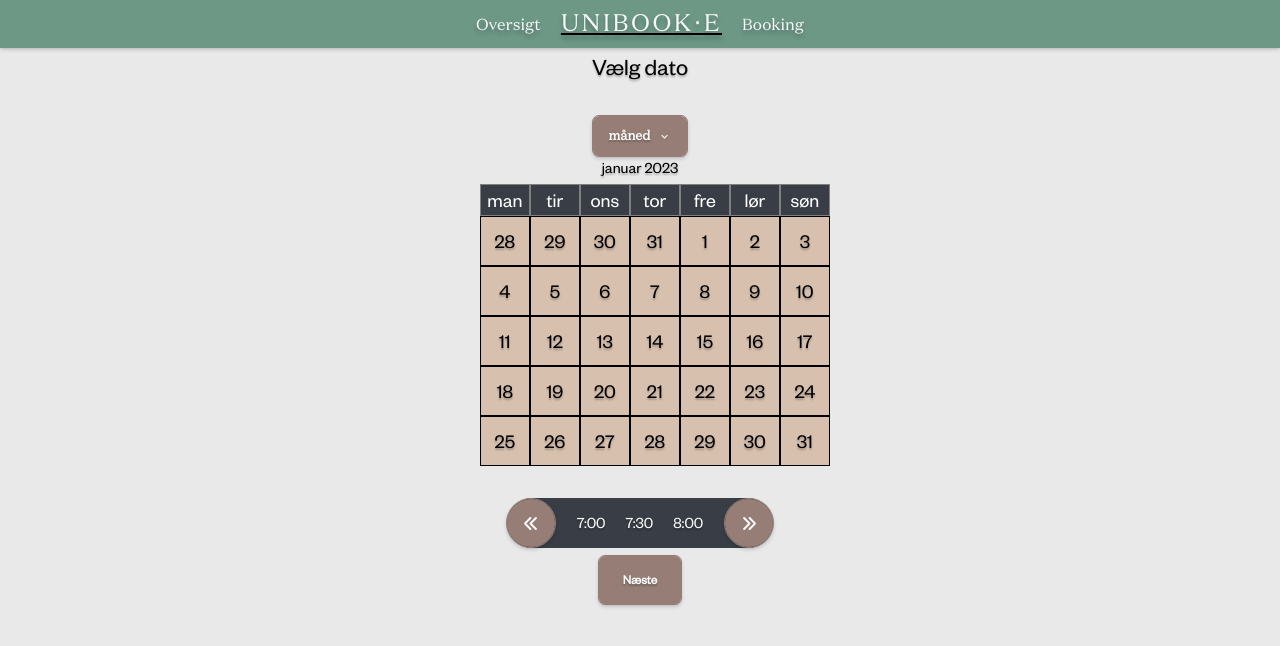
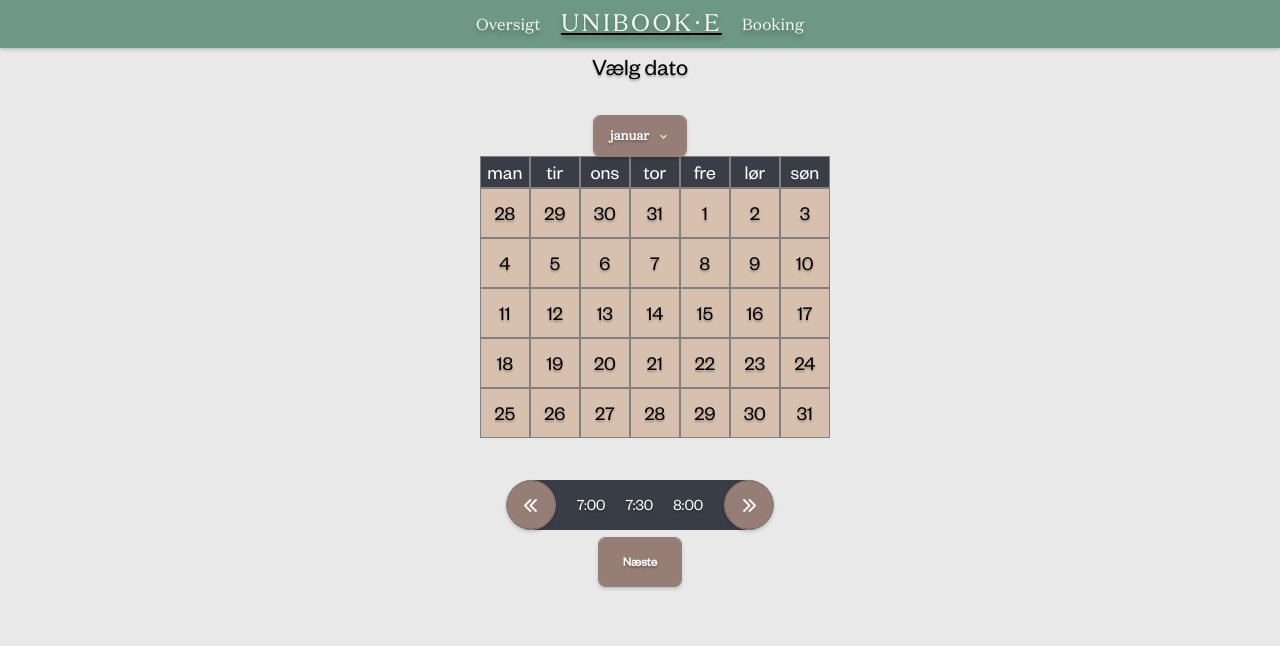
Before and after one commit to Woldbye/unibook-e, a React (Create React App) app in the folder client/: page /book/date/1 in a window 1280 px wide. Shown: the top 646 px of the page. Built offline with nearby package versions, Linux system fonts and the light colour scheme; no server answers; a web font is replaced by a local one.

Commit message:
Work on calendar
Co-authored-by: Anna <adoringbella2023@gmail.com>
Co-authored-by: Marius Stokkebro <Marius007@hotmail.dk>
Co-authored-by: Jeppe Balslev <jebal@itu.dkname>

```diff
--- a/client/src/components/Calendar.js
+++ b/client/src/components/Calendar.js
@@ -5,39 +5,34 @@ import Color from '../Colors';
 import React from 'react';
 
 class Calendar extends React.Component {
-  month = "januar"
-
   constructor(props) {
     super(props);
     const {} = props;
-    this.state = { value: 1, value2: 2,value3:3,value4:4,value0:31}
+    this.state = { month: "januar", value: 1, value2: 2,value3:3,value4:4,value0:31}
   }
 
-  changeMonth= (month) => {
-    if(month==="januar"||"august"){
-      this.setState({value:1,value2:2,value3:3,value4:4,value0:31})
-    }
-    if(month==="febuar"){
-      this.setState({value:29,value2:30,value3:31,value4: 1,value0:28})
-    }
-    if(month==="marts"){
-      month ="marts";
-      this.setState({value:1,value2:2,value3:3,value4: 4,value0:28})
-    }
-    if(month==="april"||month==="juni"||month==="september"||month==="november"){
-      this.setState({value:31,value2:1,value3:2,value4: 3,value0:30})
-    }
-    if(month==="maj"||month==="juli"||month==="october"||month==="december"){
-      this.setState({value:1,value2:2,value3:3,value4: 4,value0:30})
+  changeMonth= (newMonth) => {
+    if(newMonth==="januar"||"august"){
+      this.setState({month: newMonth, value:1,value2:2,value3:3,value4:4,value0:31})
+    } else if(newMonth==="febuar"){
+      this.setState({month: newMonth, value:29,value2:30,value3:31,value4: 1,value0:28})
+    } else if(newMonth==="marts"){
+      this.setState({month: newMonth, value:1,value2:2,value3:3,value4: 4,value0:28})
+    } else if(newMonth==="april" || newMonth==="juni" || newMonth==="september" || newMonth==="november"){
+      this.setState({month: newMonth, value:31,value2:1,value3:2,value4: 3,value0:30})
+    } else if(newMonth==="maj" || newMonth==="juli" || newMonth==="october" || newMonth==="december"){
+      this.setState({month: newMonth, value:1,value2:2,value3:3,value4: 4,value0:30})
+    } else {
+      throw new Error("Invalid month: " + newMonth);
     }
   }
 
   render(){
     return(
-      <Container textAlign={'center'} paddingBottom={'250px'}>
+      <Container textAlign={'center'} paddingBottom={'260px'}>
         <Menu>
           <MenuButton as={Button} rightIcon={<ChevronDownIcon />}>
-            måned
+            {this.state.month}
           </MenuButton>
           <MenuList>
             <MenuItem onClick={() => this.changeMonth("januar")}>Januar</MenuItem>
@@ -52,12 +47,9 @@ class Calendar extends React.Component {
             <MenuItem onClick={() => this.changeMonth("october")}>October</MenuItem>
             <MenuItem onClick={() => this.changeMonth("november")}>November</MenuItem>
             <MenuItem onClick={() => this.changeMonth("december")}>December</MenuItem>
-
           </MenuList>
         </Menu>
-        <Text paddingBottom={'1'}> {this.month+" "+"2023"}</Text>
         <Grid
-          // h = '90%'
           marginLeft={'18%'}
           templateRows='repeat(6, 1fr)'
           templateColumns='repeat(7, 1fr)'
@@ -91,30 +83,34 @@ class Calendar extends React.Component {
           </GridItem>
           <ToggleButton
               borderRadius={'0'}
+              border='1px solid grey'
               height={'50px'}
               width={'50px'}
               className={'date-button'}
               onChange={(x) => console.log("Toggle button called with event ",x)}
-              children={<Text>{this.state.value0-3}</Text>}
+              children={<Text>{this.state.value0 - 3}</Text>}
           />
           <ToggleButton
               borderRadius={'0'}
+              border='1px solid grey'
               height={'50px'}
               width={'50px'}
               className={'date-button'}
               onChange={(x) => console.log("Toggle button called with event ",x)}
-              children={<Text>{this.state.value0-2}</Text>}
+              children={<Text>{this.state.value0 - 2}</Text>}
           />
           <ToggleButton
               borderRadius={'0'}
+              border='1px solid grey'
               height={'50px'}
               width={'50px'}
               className={'date-button'}
               onChange={(x) => console.log("Toggle button called with event ",x)}
-              children={<Text>{this.state.value0-1}</Text>}
+              children={<Text>{this.state.value0 - 1}</Text>}
             />
           <ToggleButton
               borderRadius={'0'}
+              border='1px solid grey'
               height={'50px'}
               width={'50px'}
               className={'date-button'}
@@ -123,6 +119,7 @@ class Calendar extends React.Component {
             />
           <ToggleButton
               borderRadius={'0'}
+              border='1px solid grey'
               height={'50px'}
               width={'50px'}
               className={'date-button'}
@@ -131,6 +128,7 @@ class Calendar extends React.Component {
             />
           <ToggleButton
               borderRadius={'0'}
+              border='1px solid grey'
               height={'50px'}
               width={'50px'}
               className={'date-button'}
@@ -139,6 +137,7 @@ class Calendar extends React.Component {
             />
           <ToggleButton
               borderRadius={'0'}
+              border='1px solid grey'
               height={'50px'}
               width={'50px'}
               className={'date-button'}
@@ -147,6 +146,7 @@ class Calendar extends React.Component {
             />
           <ToggleButton
               borderRadius={'0'}
+              border='1px solid grey'
               height={'50px'}
               width={'50px'}
               className={'date-button'}
@@ -155,6 +155,7 @@ class Calendar extends React.Component {
             />
           <ToggleButton
               borderRadius={'0'}
+              border='1px solid grey'
               height={'50px'}
               width={'50px'}
               className={'date-button'}
@@ -163,6 +164,7 @@ class Calendar extends React.Component {
             />
           <ToggleButton
               borderRadius={'0'}
+              border='1px solid grey'
               height={'50px'}
               width={'50px'}
               className={'date-button'}
@@ -171,6 +173,7 @@ class Calendar extends React.Component {
             />
           <ToggleButton
               borderRadius={'0'}
+              border='1px solid grey'
               height={'50px'}
               width={'50px'}
               className={'date-button'}
@@ -179,6 +182,7 @@ class Calendar extends React.Component {
             />
           <ToggleButton
               borderRadius={'0'}
+              border='1px solid grey'
               height={'50px'}
               width={'50px'}
               className={'date-button'}
@@ -187,6 +191,7 @@ class Calendar extends React.Component {
             />
           <ToggleButton
               borderRadius={'0'}
+              border='1px solid grey'
               height={'50px'}
               width={'50px'}
               className={'date-button'}
@@ -195,6 +200,7 @@ class Calendar extends React.Component {
             />
           <ToggleButton
               borderRadius={'0'}
+              border='1px solid grey'
               height={'50px'}
               width={'50px'}
               className={'date-button'}
@@ -203,6 +209,7 @@ class Calendar extends React.Component {
             />
           <ToggleButton
               borderRadius={'0'}
+              border='1px solid grey'
               height={'50px'}
               width={'50px'}
               className={'date-button'}
@@ -211,6 +218,7 @@ class Calendar extends React.Component {
             />
           <ToggleButton
               borderRadius={'0'}
+              border='1px solid grey'
               height={'50px'}
               width={'50px'}
               className={'date-button'}
@@ -219,6 +227,7 @@ class Calendar extends React.Component {
             />
           <ToggleButton
               borderRadius={'0'}
+              border='1px solid grey'
               height={'50px'}
               width={'50px'}
               className={'date-button'}
@@ -227,6 +236,7 @@ class Calendar extends React.Component {
             />
           <ToggleButton
               borderRadius={'0'}
+              border='1px solid grey'
               height={'50px'}
               width={'50px'}
               className={'date-button'}
@@ -235,6 +245,7 @@ class Calendar extends React.Component {
             />
           <ToggleButton
               borderRadius={'0'}
+              border='1px solid grey'
               height={'50px'}
               width={'50px'}
               className={'date-button'}
@@ -243,6 +254,7 @@ class Calendar extends React.Component {
             />
           <ToggleButton
               borderRadius={'0'}
+              border='1px solid grey'
               height={'50px'}
               width={'50px'}
               className={'date-button'}
@@ -251,6 +263,7 @@ class Calendar extends React.Component {
             />
           <ToggleButton
               borderRadius={'0'}
+              border='1px solid grey'
               height={'50px'}
               width={'50px'}
               className={'date-button'}
@@ -259,6 +272,7 @@ class Calendar extends React.Component {
             />
           <ToggleButton
               borderRadius={'0'}
+              border='1px solid grey'
               height={'50px'}
               width={'50px'}
               className={'date-button'}
@@ -267,6 +281,7 @@ class Calendar extends React.Component {
             />
           <ToggleButton
               borderRadius={'0'}
+              border='1px solid grey'
               height={'50px'}
               width={'50px'}
               className={'date-button'}
@@ -275,6 +290,7 @@ class Calendar extends React.Component {
             />
           <ToggleButton
               borderRadius={'0'}
+              border='1px solid grey'
               height={'50px'}
               width={'50px'}
               className={'date-button'}
@@ -283,6 +299,7 @@ class Calendar extends React.Component {
             />
           <ToggleButton
               borderRadius={'0'}
+              border='1px solid grey'
               height={'50px'}
               width={'50px'}
               className={'date-button'}
@@ -291,6 +308,7 @@ class Calendar extends React.Component {
             />
           <ToggleButton
               borderRadius={'0'}
+              border='1px solid grey'
               height={'50px'}
               width={'50px'}
               className={'date-button'}
@@ -299,6 +317,7 @@ class Calendar extends React.Component {
             />
           <ToggleButton
               borderRadius={'0'}
+              border='1px solid grey'
               height={'50px'}
               width={'50px'}
               className={'date-button'}
@@ -307,6 +326,7 @@ class Calendar extends React.Component {
             />
           <ToggleButton
               borderRadius={'0'}
+              border='1px solid grey'
               height={'50px'}
               width={'50px'}
               className={'date-button'}
@@ -315,6 +335,7 @@ class Calendar extends React.Component {
             />
           <ToggleButton
               borderRadius={'0'}
+              border='1px solid grey'
               height={'50px'}
               width={'50px'}
               className={'date-button'}
@@ -323,6 +344,7 @@ class Calendar extends React.Component {
             />
           <ToggleButton
               borderRadius={'0'}
+              border='1px solid grey'
               height={'50px'}
               width={'50px'}
               className={'date-button'}
@@ -331,6 +353,7 @@ class Calendar extends React.Component {
             />
           <ToggleButton
               borderRadius={'0'}
+              border='1px solid grey'
               height={'50px'}
               width={'50px'}
               className={'date-button'}
@@ -339,6 +362,7 @@ class Calendar extends React.Component {
             />
           <ToggleButton
               borderRadius={'0'}
+              border='1px solid grey'
               height={'50px'}
               width={'50px'}
               className={'date-button'}
@@ -347,6 +371,7 @@ class Calendar extends React.Component {
             />
           <ToggleButton
               borderRadius={'0'}
+              border='1px solid grey'
               height={'50px'}
               width={'50px'}
               className={'date-button'}
@@ -355,6 +380,7 @@ class Calendar extends React.Component {
             />
           <ToggleButton
               borderRadius={'0'}
+              border='1px solid grey'
               height={'50px'}
               width={'50px'}
               className={'date-button'}
@@ -363,6 +389,7 @@ class Calendar extends React.Component {
             />
           <ToggleButton
               borderRadius={'0'}
+              border='1px solid grey'
               height={'50px'}
               width={'50px'}
               className={'date-button'}
--- a/client/src/components/ToggleButton.js
+++ b/client/src/components/ToggleButton.js
@@ -25,7 +25,7 @@ class ToggleButton extends React.Component {
     var { onClick,children,margin,width,height,className,border,borderRadius } = props;
     this.className = (className ? `${className}` : "chakra-button");
     this.margin = margin ?? "0";
-    this.border = border ?? '1px';
+    this.border = border ?? '';
     this.borderRadius = borderRadius ?? '5px';
     this.width = width ?? "10";
     this.height = height ?? "10";
--- a/client/src/pages/BookingConfirmation.js
+++ b/client/src/pages/BookingConfirmation.js
@@ -5,6 +5,7 @@ import {
   VStack,
   HStack,
   Text,
+  Link,
   Input
 } from '@chakra-ui/react';
 import Background from '../components/Background';
@@ -37,7 +38,9 @@ const BookingConfirmation = () => (
             <Text color={Color.CREME} padding={'0px 40px 0px 40px'}>Lokale :  ****</Text>
             <Text color={Color.CREME} padding={'0px 40px 0px 40px'}>Fra :  14:30</Text>
             <Text color={Color.CREME} padding={'0px 40px 40px 40px'}>Til :  15:00</Text>
-            <Button size={'lg'}>Bekræft</Button>
+            <Link to={'/'}>
+              <Button size={'lg'}>Bekræft</Button>
+            </Link>
           </VStack>
         </Background>
       </Container>
```
Also changed, not shown: client/src/api/roomquery.js (line endings or trailing spaces), 1 other file (tests, documents, lock files or other folders).
